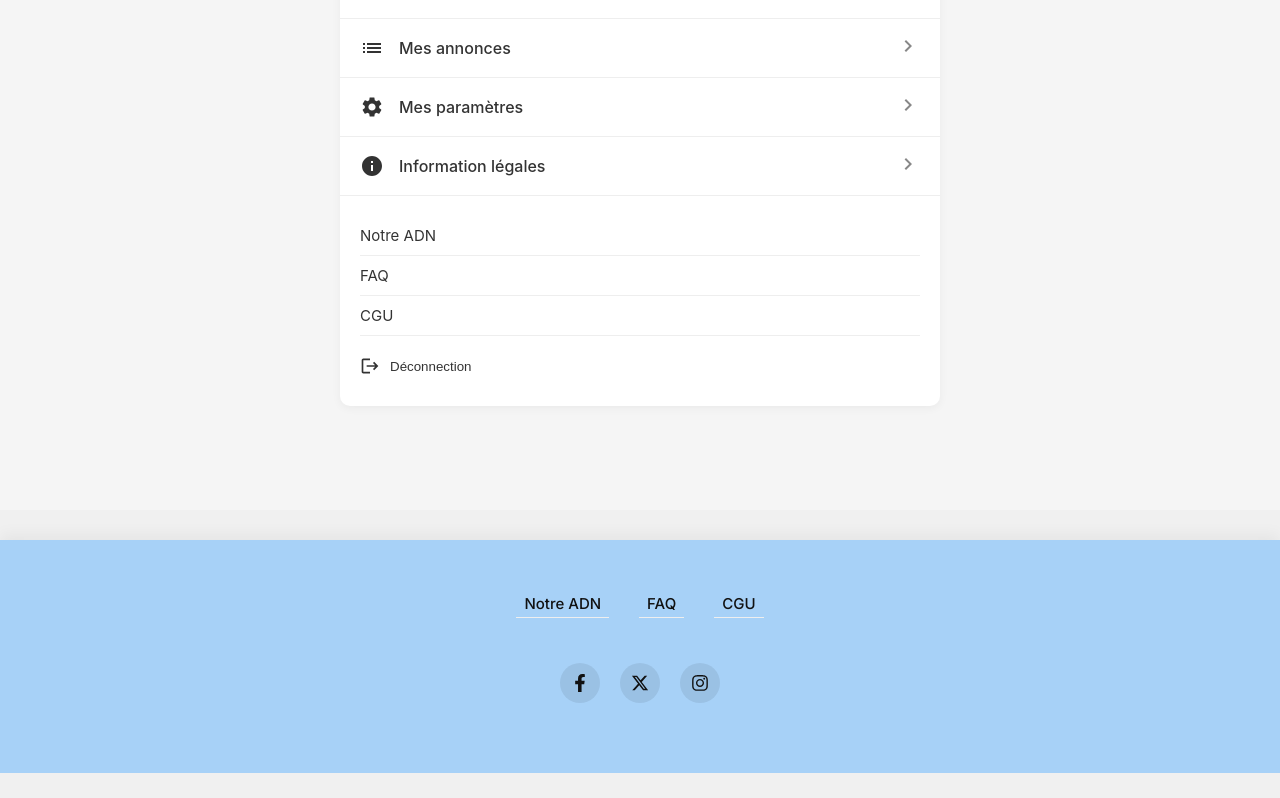
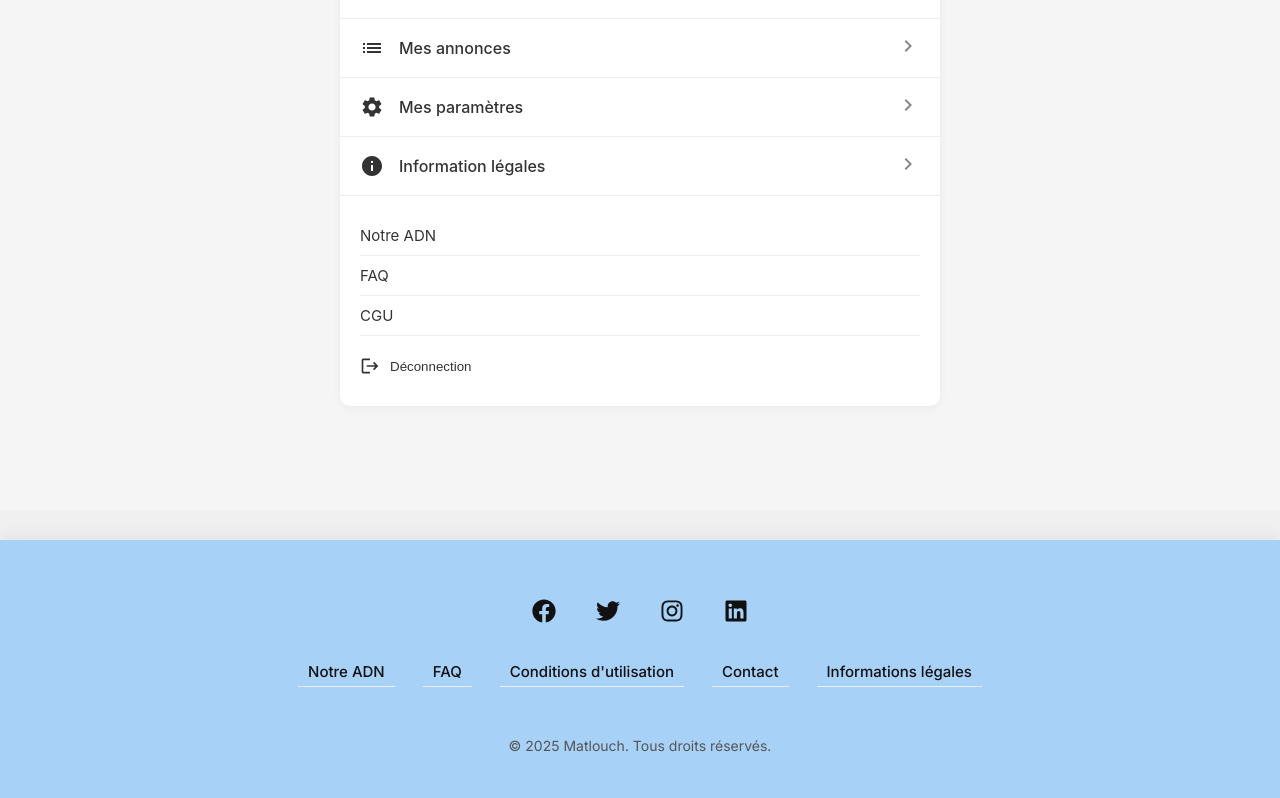
Before and after one commit to haytamnajim/matlou7ch-app, a React (Create React App) app: page /profile in a window 1280 px wide. Shown: the part 369-1167 px from the top of the page. Before the commit the page ends 1142 px from the top, so only its background shows below. Built offline with nearby package versions, Linux system fonts and the light colour scheme.

Commit message:
Mettre à jour le pied de page : réorganiser les liens, intégrer des icônes sociales et améliorer les styles

```diff
--- a/src/components/SimpleFooter.css
+++ b/src/components/SimpleFooter.css
@@ -4,21 +4,46 @@
   background-color: #a7d1f7;
   color: #111;
   font-family: 'Inter', sans-serif;
-  padding: 50px 20px;
+  padding: 50px 20px 30px;
   display: flex;
   flex-direction: column;
   align-items: center;
+  text-align: center;
   margin-top: auto;
   box-shadow: 0 -5px 15px rgba(0, 0, 0, 0.05);
-  text-align: center;
+}
+
+.simple-footer-social {
+  display: flex;
+  justify-content: center;
+  gap: 22px;
+  margin-bottom: 25px;
+}
+
+.simple-footer-social .social-icon {
+  width: 42px;
+  height: 42px;
+  font-size: 24px;
+  display: flex;
+  align-items: center;
+  justify-content: center;
+  color: #111;
+  transition: all 0.3s ease;
+  /* Suppression du background-color et du border-radius */
+}
+
+.simple-footer-social .social-icon:hover {
+  color: #3498db;
+  transform: translateY(-4px);
+  /* Suppression du background-color au survol */
 }
 
 .simple-footer-links {
   display: flex;
   flex-wrap: wrap;
   justify-content: center;
-  gap: 30px;
-  margin-bottom: 25px;
+  gap: 28px;
+  margin-bottom: 30px;
 }
 
 .simple-footer-links .footer-link {
@@ -26,50 +51,25 @@
   text-decoration: none;
   font-size: 15px;
   font-weight: 500;
-  transition: all 0.3s ease;
-  padding: 4px 8px;
+  padding: 5px 10px;
+  transition: color 0.3s ease;
+  /* Suppression de la transition pour text-decoration */
 }
 
 .simple-footer-links .footer-link:hover {
   color: #3498db;
-  text-decoration: underline;
-}
-
-.simple-footer-social {
-  display: flex;
-  justify-content: center;
-  gap: 20px;
-  margin: 20px 0;
-}
-
-.simple-footer-social .social-icon {
-  color: #111;
-  font-size: 18px;
-  transition: all 0.3s ease;
-  width: 40px;
-  height: 40px;
-  border-radius: 50%;
-  background-color: rgba(0, 0, 0, 0.08);
-  display: flex;
-  align-items: center;
-  justify-content: center;
-}
-
-.simple-footer-social .social-icon:hover {
-  color: #3498db;
-  transform: translateY(-4px);
-  background-color: rgba(0, 0, 0, 0.1);
+  /* Suppression du text-decoration: underline; */
 }
 
 .simple-footer-copyright {
-  margin-top: 20px;
-  color: #444;
   font-size: 14px;
   font-weight: 400;
+  color: #555;
+  margin-top: 20px;
 }
 
 /* Responsive */
-@media (max-width: 480px) {
+@media (max-width: 600px) {
   .simple-footer-links {
     flex-direction: column;
     align-items: center;
--- a/src/components/SimpleFooter.jsx
+++ b/src/components/SimpleFooter.jsx
@@ -1,35 +1,38 @@
 import React from 'react';
 import { Link } from 'react-router-dom';
+import { FaFacebook, FaTwitter, FaInstagram, FaLinkedin } from 'react-icons/fa';
 import './SimpleFooter.css';
 
 function SimpleFooter() {
   // Suppression de la logique conditionnelle car elle est maintenant gérée dans App.js
+  const currentYear = new Date().getFullYear();
 
   return (
     <footer className="simple-footer">
+      <div className="simple-footer-social">
+        <a href="https://facebook.com" className="social-icon" target="_blank" rel="noopener noreferrer">
+          <FaFacebook />
+        </a>
+        <a href="https://twitter.com" className="social-icon" target="_blank" rel="noopener noreferrer">
+          <FaTwitter />
+        </a>
+        <a href="https://instagram.com" className="social-icon" target="_blank" rel="noopener noreferrer">
+          <FaInstagram />
+        </a>
+        <a href="https://linkedin.com" className="social-icon" target="_blank" rel="noopener noreferrer">
+          <FaLinkedin />
+        </a>
+      </div>
+
       <div className="simple-footer-links">
         <Link to="/notre-adn" className="footer-link">Notre ADN</Link>
         <Link to="/faq" className="footer-link">FAQ</Link>
-        <Link to="/cgu" className="footer-link">CGU</Link>
+        <Link to="/cgu" className="footer-link">Conditions d'utilisation</Link>
+        <Link to="/contact" className="footer-link">Contact</Link>
+        <Link to="/informations-legales" className="footer-link">Informations légales</Link>
       </div>
 
-      <div className="simple-footer-social">
-        <a href="https://facebook.com" className="social-icon" target="_blank" rel="noopener noreferrer">
-          <svg xmlns="http://www.w3.org/2000/svg" viewBox="0 0 320 512" width="18" height="18">
-            <path fill="currentColor" d="M279.14 288l14.22-92.66h-88.91v-60.13c0-25.35 12.42-50.06 52.24-50.06h40.42V6.26S260.43 0 225.36 0c-73.22 0-121.08 44.38-121.08 124.72v70.62H22.89V288h81.39v224h100.17V288z"/>
-          </svg>
-        </a>
-        <a href="https://twitter.com" className="social-icon" target="_blank" rel="noopener noreferrer">
-          <svg xmlns="http://www.w3.org/2000/svg" viewBox="0 0 512 512" width="18" height="18">
-            <path fill="currentColor" d="M389.2 48h70.6L305.6 224.2 487 464H345L233.7 318.6 106.5 464H35.8L200.7 275.5 26.8 48H172.4L272.9 180.9 389.2 48zM364.4 421.8h39.1L151.1 88h-42L364.4 421.8z"/>
-          </svg>
-        </a>
-        <a href="https://instagram.com" className="social-icon" target="_blank" rel="noopener noreferrer">
-          <svg xmlns="http://www.w3.org/2000/svg" viewBox="0 0 448 512" width="18" height="18">
-            <path fill="currentColor" d="M224.1 141c-63.6 0-114.9 51.3-114.9 114.9s51.3 114.9 114.9 114.9S339 319.5 339 255.9 287.7 141 224.1 141zm0 189.6c-41.1 0-74.7-33.5-74.7-74.7s33.5-74.7 74.7-74.7 74.7 33.5 74.7 74.7-33.6 74.7-74.7 74.7zm146.4-194.3c0 14.9-12 26.8-26.8 26.8-14.9 0-26.8-12-26.8-26.8s12-26.8 26.8-26.8 26.8 12 26.8 26.8zm76.1 27.2c-1.7-35.9-9.9-67.7-36.2-93.9-26.2-26.2-58-34.4-93.9-36.2-37-2.1-147.9-2.1-184.9 0-35.8 1.7-67.6 9.9-93.9 36.1s-34.4 58-36.2 93.9c-2.1 37-2.1 147.9 0 184.9 1.7 35.9 9.9 67.7 36.2 93.9s58 34.4 93.9 36.2c37 2.1 147.9 2.1 184.9 0 35.9-1.7 67.7-9.9 93.9-36.2 26.2-26.2 34.4-58 36.2-93.9 2.1-37 2.1-147.8 0-184.8zM398.8 388c-7.8 19.6-22.9 34.7-42.6 42.6-29.5 11.7-99.5 9-132.1 9s-102.7 2.6-132.1-9c-19.6-7.8-34.7-22.9-42.6-42.6-11.7-29.5-9-99.5-9-132.1s-2.6-102.7 9-132.1c7.8-19.6 22.9-34.7 42.6-42.6 29.5-11.7 99.5-9 132.1-9s102.7-2.6 132.1 9c19.6 7.8 34.7 22.9 42.6 42.6 11.7 29.5 9 99.5 9 132.1s2.7 102.7-9 132.1z"/>
-          </svg>
-        </a>
-      </div>
+      <p className="simple-footer-copyright">© {currentYear} Matlouch. Tous droits réservés.</p>
     </footer>
   );
 }
```
